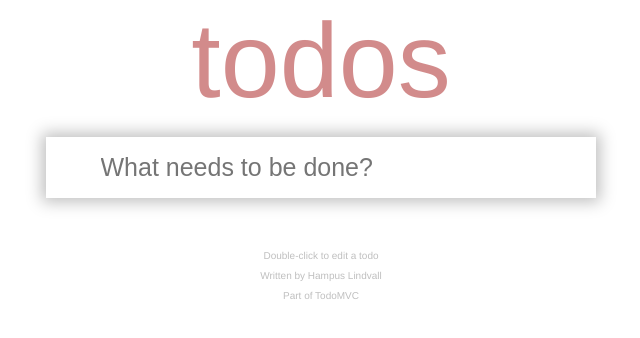
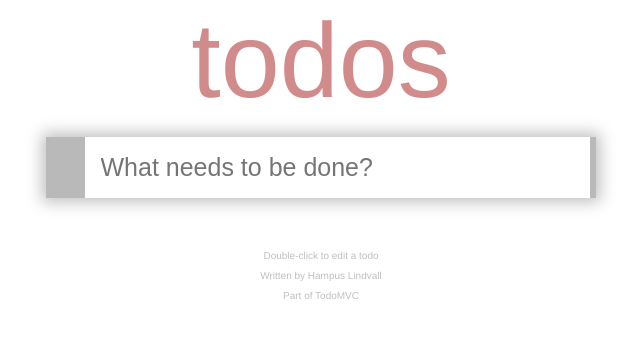
Before and after one commit to HampusLLL/Todo.Github.io, a plain HTML site: page index.html in a window 1280 px wide. Shown: the whole page, without its empty margins (319-959 px from the left). Drawn offline with Linux system fonts and the light colour scheme.

Commit message:
Section color

```diff
--- a/styles.css
+++ b/styles.css
@@ -30,6 +30,7 @@ main{
     grid-area: b;
     margin-left: auto;
     margin-right: auto;
+    background: rgb(185, 185, 185);
 }
 
 #footer{
```
